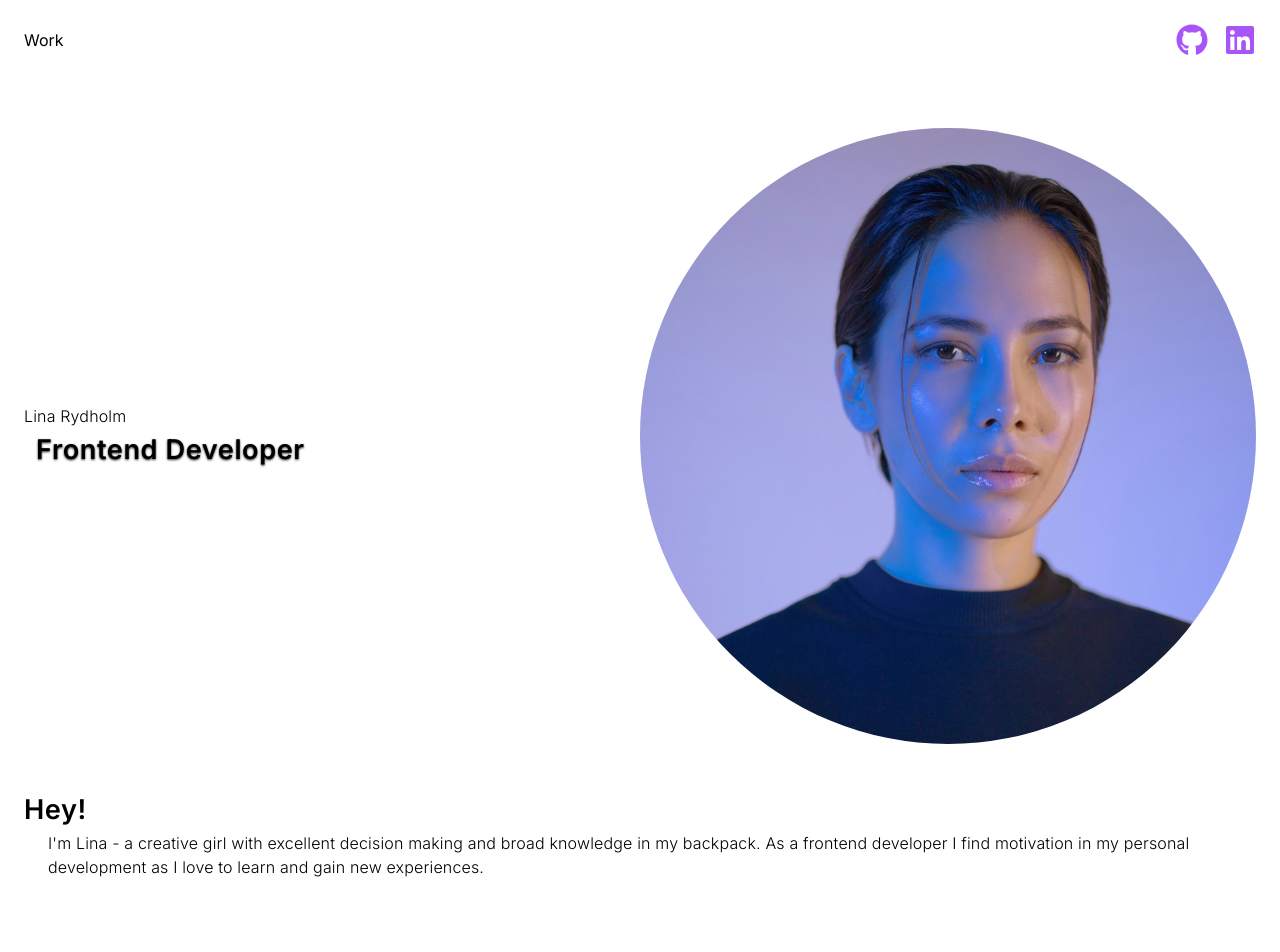
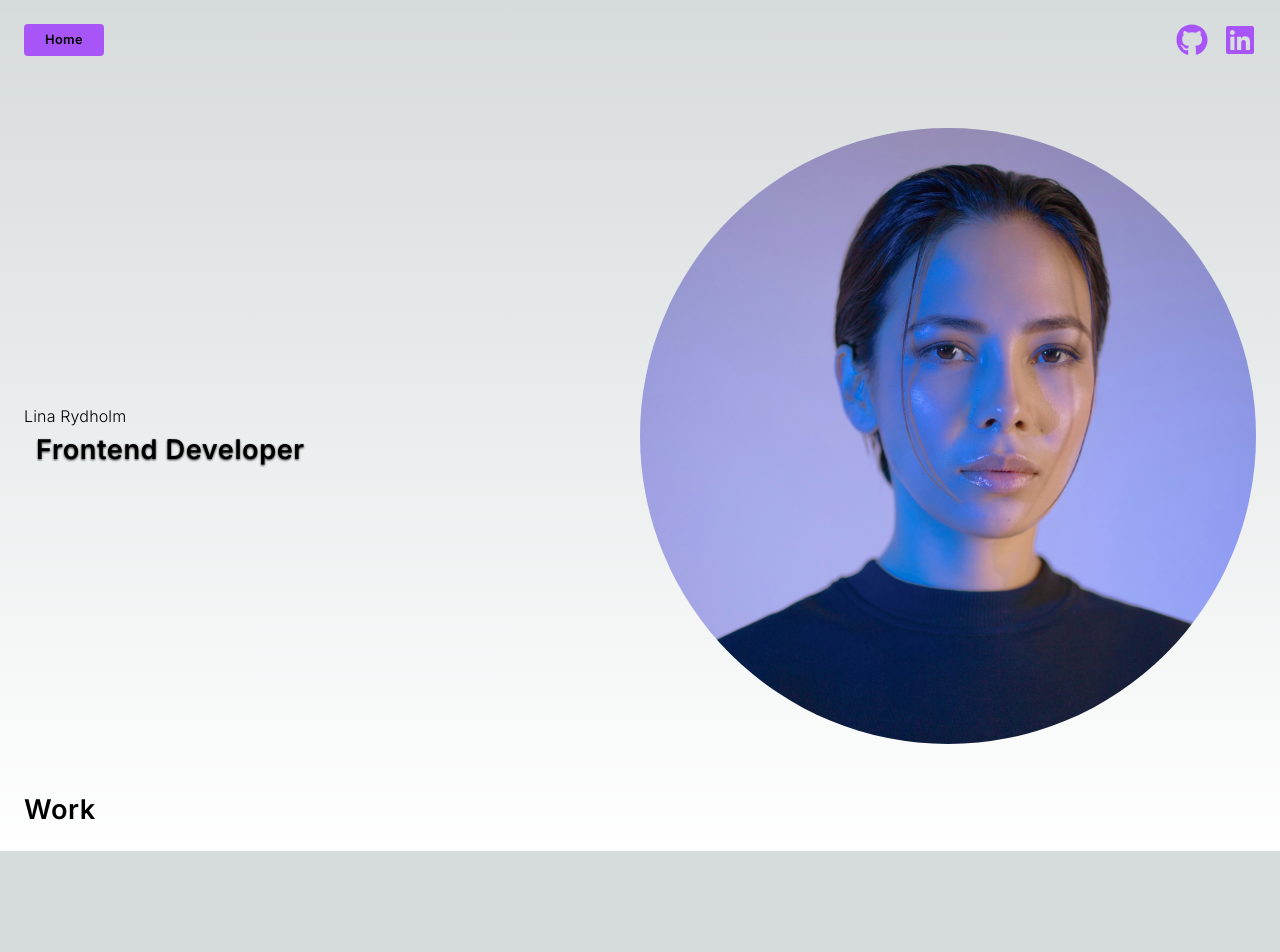
Before and after one commit to linarydholm/portfolio, a Next.js app: page /work in a window 1280 px wide. Before the commit this address had no page. Shown: the top 952 px of the page. After the commit the page ends 851 px from the top, so only its background shows below. Built offline with nearby package versions, Linux system fonts and the light colour scheme.

Commit message:
few fixes + new component BannerLink

```diff
--- /dev/null
+++ b/app/(routes)/work/page.tsx
@@ -0,0 +1,9 @@
+export default function WorkPage() {
+  return (
+    <section className="px-6">
+      <div className="max-w-7xl m-auto">
+        <p className="text-l">Work</p>
+      </div>
+    </section>
+  );
+}
--- a/app/components/Banner.tsx
+++ b/app/components/Banner.tsx
@@ -1,22 +1,29 @@
 import { GitHubIcon } from '@/public/svg/GitHubIcon';
 import { FillLinkedinIcon } from '@/public/svg/FillLinkedinIcon';
+import Link from 'next/link';
+import { BannerLink } from './BannerLink';
 
 export function Banner() {
   return (
     <section className="px-6 py-6">
       <div className="flex gap-4 justify-between items-center max-w-7xl m-auto">
-        <p>Work</p>
+        {/* make next row a component (work / back to homepage) */}
+        <BannerLink />
         <div className="mx-auto"></div>
+        <Link href="https://github.com/linarydholm" target="_blank">
           <GitHubIcon
             className="w-8 h-8 text-white fill-purple-500"
             xmlns="http://www.w3.org/2000/svg"
             viewBox="0 0 496 512"
           />
+        </Link>
+        <Link href="https://www.linkedin.com/in/lina-rydholm-6169b823b/" target="_blank">
           <FillLinkedinIcon
             className="w-8 h-8 text-white fill-purple-500"
             xmlns="http://www.w3.org/2000/svg"
             viewBox="0 0 448 512"
           />
+        </Link>
       </div>
     </section>
   );
--- /dev/null
+++ b/app/components/BannerLink.tsx
@@ -0,0 +1,24 @@
+'use client';
+import Link from 'next/link';
+import { useState, useEffect } from 'react';
+import { usePathname } from 'next/navigation';
+
+export function BannerLink() {
+  const [bannerLink, setBannerLink] = useState('');
+  const [otherPath, setOtherPath] = useState('');
+  const pathname = usePathname().toLowerCase();
+
+  useEffect(() => {
+    setBannerLink(pathname === '/' ? 'Work' : 'Home');
+    setOtherPath(pathname === '/' ? 'work' : '/');
+  }, [pathname]);
+
+  return (
+    <Link
+      className="text-xxs h-8 w-20 flex items-center justify-center bg-purple-500 rounded"
+      href={otherPath}
+    >
+      {bannerLink}
+    </Link>
+  );
+}
--- a/app/components/Education.tsx
+++ b/app/components/Education.tsx
@@ -6,14 +6,14 @@ export default function Education() {
   return (
     <section className="px-6 pt-6">
       <div className="max-w-7xl m-auto">
-        {education.map((school) => {
+        {education.map((school, index) => {
           return (
-            <>
+            <div key={index}>
               <p className="text-xxs pb-1">
                 {school.school}, {school.period}
               </p>
               <p className="text-xs pb-6">{school.program}</p>
-            </>
+            </div>
           );
         })}
       </div>
--- a/app/components/Experience.tsx
+++ b/app/components/Experience.tsx
@@ -6,14 +6,14 @@ export default function Experience() {
   return (
     <section className="px-6 pt-6">
       <div className="max-w-7xl m-auto">
-        {experience.map((job) => {
+        {experience.map((job, index) => {
           return (
-            <>
+            <div key={index}>
               <p className="text-xxs pb-1">
                 {job.jobTitle}, {job.period}
               </p>
               <p className="text-xs pb-6">{job.jobDescription}</p>
-            </>
+            </div>
           );
         })}
       </div>
--- a/app/components/Nav.tsx
+++ b/app/components/Nav.tsx
@@ -25,7 +25,7 @@ export default function Nav() {
 
   return (
     <>
-      <nav className="px-6">
+      <nav className="px-6 overflow-y-auto">
         <div className="max-w-7xl m-auto">
           <ul className="flex gap-6">
             {menuLinks.map((headerLink) => {
--- a/app/layout.tsx
+++ b/app/layout.tsx
@@ -2,7 +2,6 @@ import type { Metadata } from 'next';
 import { Inter } from 'next/font/google';
 import './globals.css';
 import { Header } from './components/Header';
-import About from './components/About';
 import { Banner } from './components/Banner';
 import { Footer } from './components/Footer';
 
@@ -23,7 +22,6 @@ export default function RootLayout({
       <body className={inter.className}>
         <Banner />
         <Header />
-        <About />
         {children}
         <Footer />
       </body>
--- a/app/page.tsx
+++ b/app/page.tsx
@@ -1,8 +1,10 @@
+import About from './components/About';
 import Nav from './components/Nav';
 
 export default function IndexPage() {
   return (
     <section>
+      <About />
       <Nav />
     </section>
   );
```
Lines whose indentation alone changed are shown as unchanged.
